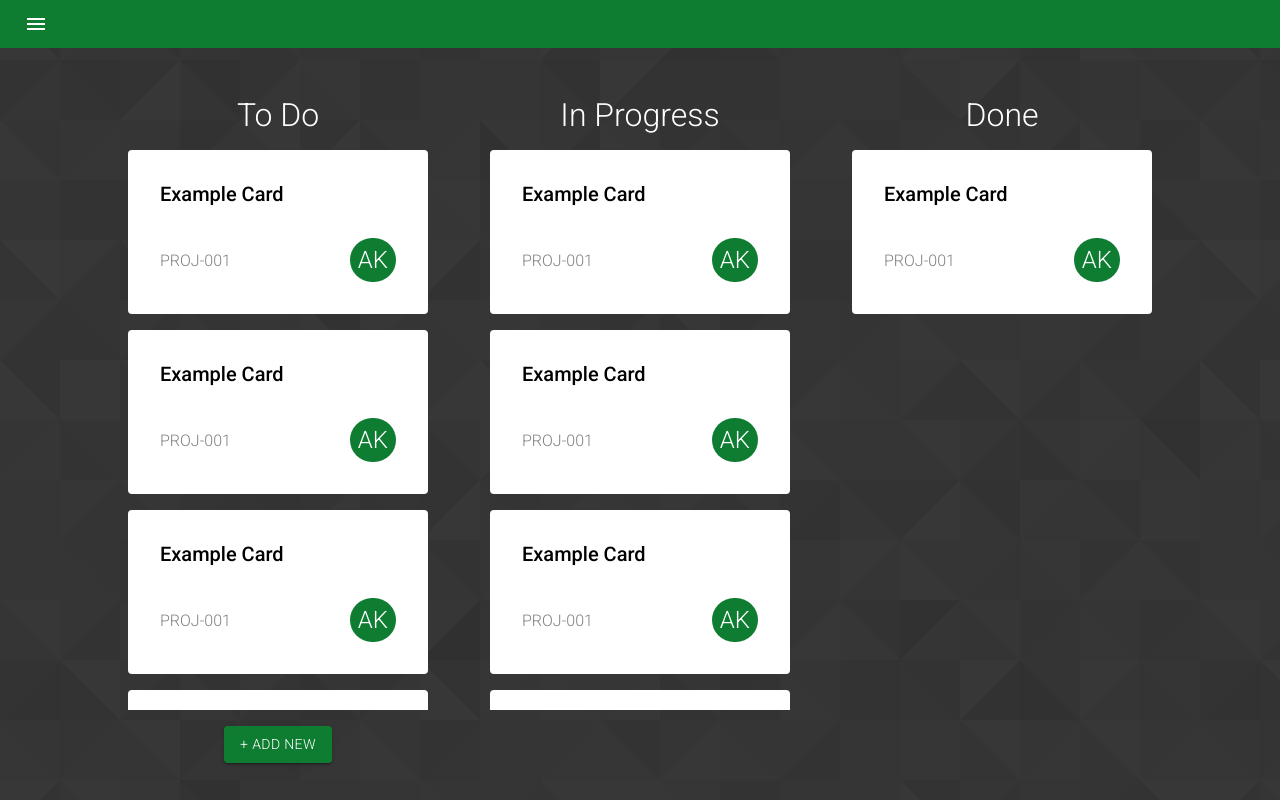
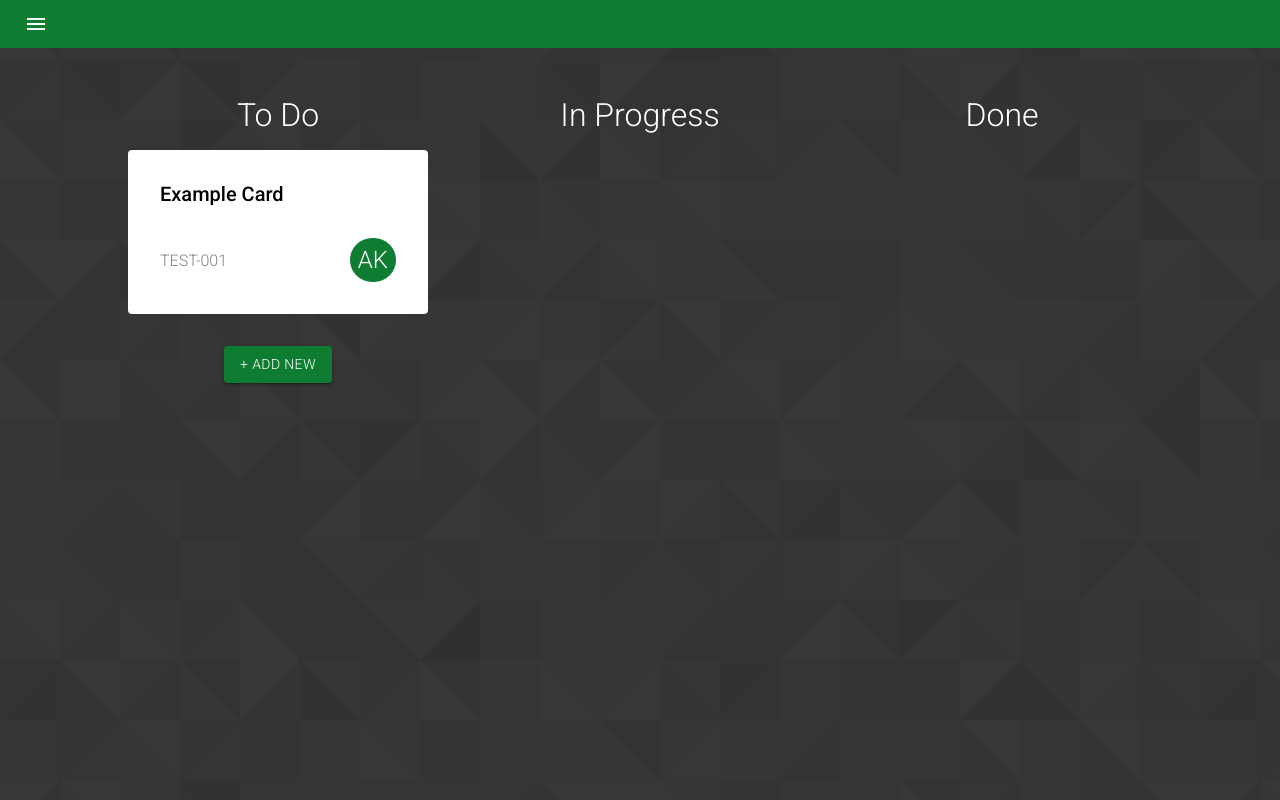
Before and after one commit to AdamKohari/kanban-frontend, a React (Create React App) app: page /board/1 in a window 1280 px wide. Built offline with nearby package versions, Linux system fonts and the light colour scheme.

Commit message:
Even more redux, small fixes

```diff
--- a/src/components/board/Board.tsx
+++ b/src/components/board/Board.tsx
@@ -5,21 +5,17 @@ import {DragDropContext} from 'react-beautiful-dnd';
 import {useState, Fragment} from "react";
 import CreateCardPopup from "./create-card-popup/CreateCardPopup";
 import CardDetailsPopup from "./card-details-popup/CardDetailsPopup";
+import {useStore} from "../../redux/UseStore";
 
 export default function Board() {
 
+    const [state] = useStore();
     const [newCardModalOpen, setNewCardModalOpen] = useState(false);
     const [cardDetailsModalOpen, setCardDetailsModalOpen] = useState(false);
 
     const onDragEnd = (result: any) => {
       console.log(result);
     };
-
-    const mockedCardData = {
-        title: 'Example Card',
-        id: 'PROJ-001',
-        user: 'Adam Kohari'
-    }
 
     return (
         <div className="board-div">
@@ -34,11 +30,9 @@ export default function Board() {
                     <div className="table-section">
                         <div>
                             <div className="vertical-card-holder">
-                                <Card cardData={mockedCardData}/>
-                                <Card cardData={mockedCardData}/>
-                                <Card cardData={mockedCardData}/>
-                                <Card cardData={mockedCardData}/>
-                                <Card cardData={mockedCardData}/>
+                                {state.kanban.currentBoard.cols.toDo.map(card => (
+                                    <Card cardData={card}/>
+                                ))}
                             </div>
                             <div className="plus-button-holder">
                                 <Button variant="contained"
@@ -47,13 +41,14 @@ export default function Board() {
                             </div>
                         </div>
                         <div className="vertical-card-holder">
-                            <Card cardData={mockedCardData}/>
-                            <Card cardData={mockedCardData}/>
-                            <Card cardData={mockedCardData}/>
-                            <Card cardData={mockedCardData}/>
+                            {state.kanban.currentBoard.cols.inProgress.map(card => (
+                                <Card cardData={card}/>
+                            ))}
                         </div>
                         <div className="vertical-card-holder">
-                            <Card cardData={mockedCardData}/>
+                            {state.kanban.currentBoard.cols.done.map(card => (
+                                <Card cardData={card}/>
+                            ))}
                         </div>
                     </div>
                 </DragDropContext>
--- a/src/components/board/create-card-popup/CreateCardPopup.tsx
+++ b/src/components/board/create-card-popup/CreateCardPopup.tsx
@@ -64,6 +64,7 @@ export default function CreateCardPopup({ close }: CreateCardPopupProps) {
                     {formik.errors.desc}
                 </div>}
 
+                <div>Assigned to:</div>
                 <div className="input-field">
                     <Select variant="outlined" fullWidth={true} value={formik.values.person}
                             onBlur={formik.handleBlur}
@@ -73,6 +74,10 @@ export default function CreateCardPopup({ close }: CreateCardPopupProps) {
                         ))}
                     </Select>
                 </div>
+                { formik.touched.person && formik.errors.person &&
+                <div className="validation-error">
+                    {formik.errors.person}
+                </div>}
 
                 <div className="action-button">
                     <Button variant="contained"
--- a/src/redux/reducers.ts
+++ b/src/redux/reducers.ts
@@ -7,7 +7,8 @@ export type Person = {
 export type Card = {
     title: string,
     id: string,
-    user: string
+    user: string,
+    desc: string
 }
 export type Project = {
     id: number,
@@ -21,7 +22,7 @@ export type AppState = {
         currentBoard: {
             addedPeople: Person[],
             cols: {
-                todo: Card[],
+                toDo: Card[],
                 inProgress: Card[],
                 done: Card[]
             }
@@ -38,7 +39,7 @@ const initState = {
             {name: 'Bela Kiss', email: 'ssdd@kjd.com'}
         ],
         cols: {
-            toDo: [{title: 'Example Card', id: 'TEST-001', user: 'Adam Kohari'}],
+            toDo: [{title: 'Example Card', id: 'TEST-001', user: 'Adam Kohari', desc: 'Some text'}],
             inProgress: [],
             done: []
         }
```
